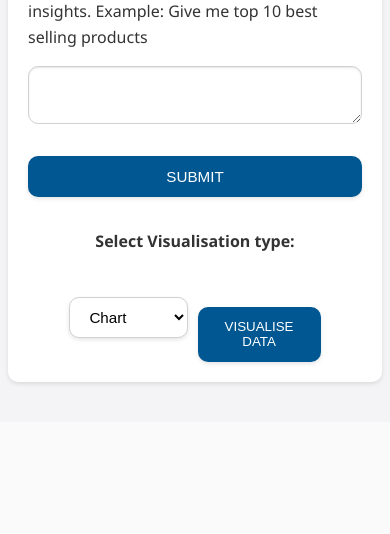
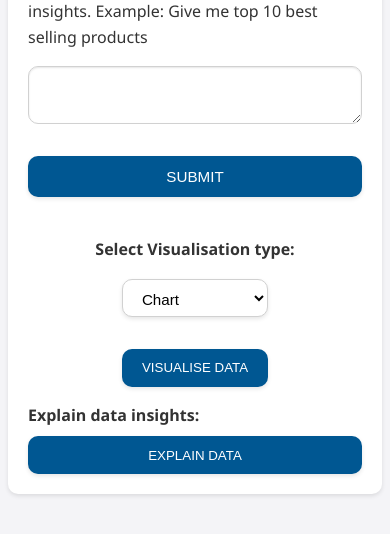
Before and after one commit to abdulqgg/GPT-data-analyst-framework, a Django app: page /index/ in a window 390 px wide. Shown: the part 790-1324 px from the top of the page. Before the commit the page ends 1175 px from the top, so only its background shows below. Run offline with Django 4.2, Linux system fonts and the light colour scheme.

Commit message:
explain button deisgn

```diff
--- a/django/DAframework/DAapp/templates/index.html
+++ b/django/DAframework/DAapp/templates/index.html
@@ -114,70 +114,82 @@
     .py-1 { padding-top: 1rem; padding-bottom: 1rem; }
     .px-1 { padding-left: 1rem; padding-right: 1rem; }
 
-    /* Visualization Section Adjustments for Alignment and Matching Heights */
+    /* Visualization Section Enhancements */
     .visualization-selection {
         display: flex;
-        align-items: center;
-        gap: 10px; /* Space between dropdown and button */
-        margin-top: 0.5rem;
+        flex-wrap: wrap;
+        row-gap: 0.5rem; /* Space between rows */
+        column-gap: 10px; /* Space between dropdown and button */
+        align-items: center; /* Align items vertically */
+        margin-top: 1rem; /* Spacing from previous content */
+        margin-bottom: 1rem; /* Spacing to next content */
     }
 
-    .visualization-selection label {
+    .visualization-selection label,
+    .explain-button label {
         font-weight: 600;
-        margin-bottom: 2rem; /* Align label with inputs vertically */
         color: var(--text-color);
-        text-align: left;
+        margin-bottom: 0.5rem; /* Reduced bottom margin for better alignment */
+        flex-basis: 100%; /* Ensure label takes full width */
     }
 
-    .visualization-selection form {
-        display: flex;
-        flex-grow: 1;
-        gap: 10px;
+    .visualization-selection .visualization-dropdown,
+    .visualization-selection .pythonButton,
+    .explain-button .explainButton {
+        height: 38px; /* Standardize height for inputs and buttons */
+        border-radius: var(--border-radius);
+        border: 1px solid var(--border-color);
+        background-color: var(--main-content-bg);
+        box-shadow: var(--box-shadow);
+        cursor: pointer;
+        transition: background-color 0.2s, box-shadow 0.2s;
     }
 
     .visualization-selection .visualization-dropdown {
-        flex-grow: 1; /* Allow dropdown to fill available space */
+        flex-grow: 1; /* Allow dropdown to grow and fill available space */
         padding: 10px 15px;
         font-size: 0.95rem;
-        border: 1px solid var(--border-color);
-        border-radius: var(--border-radius);
-        background-color: var(--main-content-bg);
-        box-shadow: var(--box-shadow);
-        cursor: pointer;
-        /*appearance: none; /* Remove native OS dropdown styling */
-        height: 38px; /* Match the button height */
     }
 
-    .visualization-selection .pythonButton {
-        display: flex;
-        align-items: center; /* This will vertically center the text */
-        justify-content: center; /* This will horizontally center the text */
+    .visualization-selection .pythonButton,
+    .explain-button .explainButton {
+        background-color: var(--primary-color);
+        color: white;
+        text-transform: uppercase;
+        border: none; /* Remove border for the action button */
         padding: 10px 20px;
-        background-color: var(--primary-color);
-        border: none;
-        border-radius: var(--border-radius);
-        box-shadow: var(--box-shadow);
-        color: white;
-        cursor: pointer;
-        text-transform: uppercase;
-        height: 38px; /* Explicit height to match dropdown */
-        transition: background-color 0.2s, box-shadow 0.2s;
+        white-space: nowrap; /* Prevent button text from wrapping */
     }
 
-    /* Maintain the alignment and size on smaller screens */
+    .visualization-selection .pythonButton:hover,
+    .explain-button .explainButton:hover {
+        background-color: var(--secondary-color); /* Interaction state */
+    }
+
+    /* Ensure button text is centered */
+    .visualization-selection .pythonButton,
+    .explain-button .explainButton {
+        display: flex;
+        align-items: center;
+        justify-content: center;
+    }
+
+    /* Responsive Design Adjustments */
     @media screen and (max-width: 768px) {
-        .visualization-selection {
+        .visualization-selection,
+        .explain-button {
             flex-direction: column;
         }
 
         .visualization-selection .visualization-dropdown,
-        .visualization-selection .pythonButton {
-            width: 100%;
-            height: auto; /* Adjust height for mobile to be responsive */
+        .visualization-selection .pythonButton,
+        .explain-button .explainButton {
+            width: 100%; /* Full width on smaller screens */
         }
 
-        .visualization-selection .pythonButton {
-            margin-top: 10px; /* Space between dropdown and button on small screens */
+        .visualization-selection .pythonButton,
+        .explain-button .explainButton {
+            margin-top: 0.5rem; /* Space between dropdown and button */
         }
     }
 
@@ -228,6 +240,12 @@
             </form>
         </div>
 
+        <div class="explain-button">
+            <form action="" method="post">
+                <label for="explainData">Explain data insights: </label>
+                <button id="explainButton" class="explainButton" type="submit" {% if not form_submitted %}disabled{% endif %}>Explain Data</button>
+            </form>
+        </div>
 
     </div>
 </body>
```
